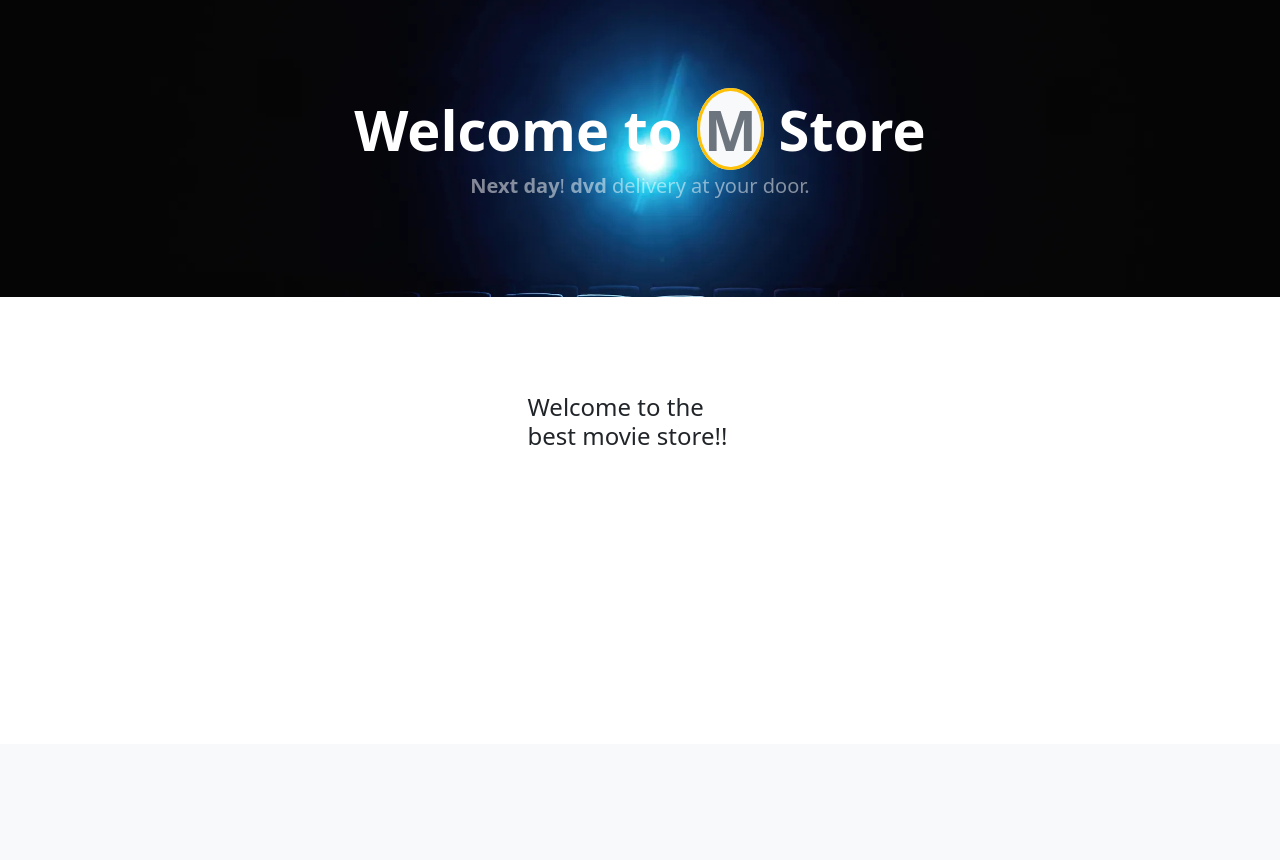
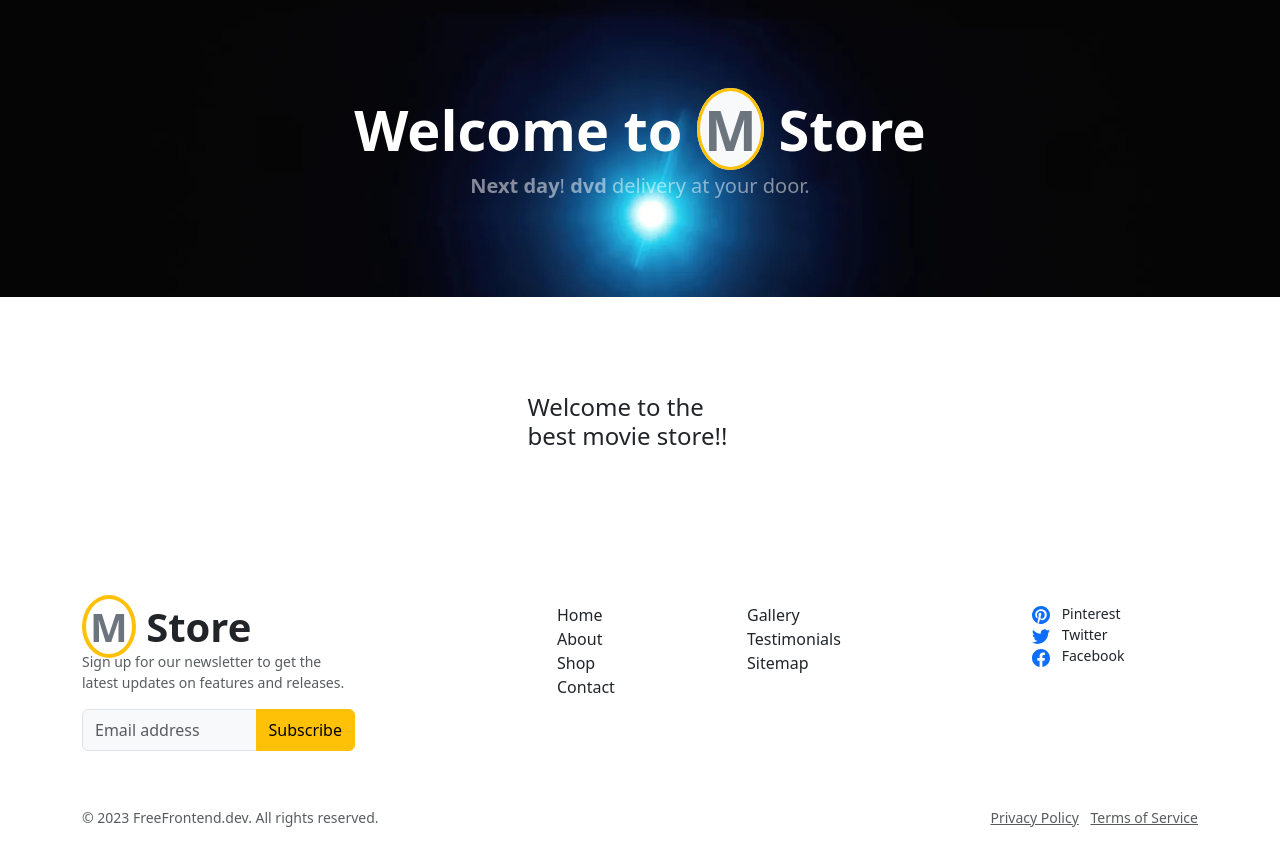
Before and after one commit to johnclamy/django-moviestore-project, a Django app: page / in a window 1280 px wide. Shown: the part 56-916 px from the top of the page. Before the commit the page ends 501 px from the top, so only its background shows below. Run offline with Django 5.2, Linux system fonts and the light colour scheme; some libraries are stand-ins or nearby versions.

Commit message:
setup the footer in the base.html template

```diff
--- a/moviestore/moviestore/templates/base.html
+++ b/moviestore/moviestore/templates/base.html
@@ -50,5 +50,74 @@
             {% endblock content %}
         </div>
         <!-- Footer -->
+        <footer class="py-4">
+            <div class="container">
+                <div class="row pt-4 mb-4 mb-lg-5">
+                    <div class="col-12 col-lg-3 pe-lg-0 mb-4 mb-lg-0">
+                        <a class="text-decoration-none text-capitalize display-6 fw-bolder" href="{% url 'home.index' %}"><span class="border border-4 rounded-circle border-warning text-secondary px-1" width="300">m</span> <b class="text-dark">store</b></a>
+                        <p class="small text-muted mb-3">Sign up for our newsletter to get the latest updates on features and releases.</p>
+                        <div class="input-group">
+                            <input class="form-control bg-light" placeholder="Email address" type="text"> <button class="btn btn-warning py-2" type="button">Subscribe</button>
+                        </div>
+                    </div>
+                    <div class="col-12 col-lg-2"></div>
+                    <div class="col-6 col-lg-2">
+                        <ul class="list-unstyled">
+                            <li class="nav-item">
+                                <a class="text-dark text-decoration-none" href="">Home</a>
+                            </li>
+                            <li class="nav-item">
+                                <a class="text-dark text-decoration-none" href="">About</a>
+                            </li>
+                            <li class="nav-item">
+                                <a class="text-dark text-decoration-none" href="">Shop</a>
+                            </li>
+                            <li class="nav-item">
+                                <a class="text-dark text-decoration-none" href="">Contact</a>
+                            </li>
+                        </ul>
+                    </div>
+                    <div class="col-6 col-lg-2">
+                        <ul class="list-unstyled">
+                            <li class="nav-item">
+                                <a class="text-dark text-decoration-none" href="">Gallery</a>
+                            </li>
+                            <li class="nav-item">
+                                <a class="text-dark text-decoration-none" href="">Testimonials</a>
+                            </li>
+                            <li class="nav-item">
+                                <a class="text-dark text-decoration-none" href="">Sitemap</a>
+                            </li>
+                        </ul>
+                    </div>
+                    <div class="col-12 col-lg-1"></div>
+                    <div class="col-12 col-lg-2 small mt-4 mt-lg-0">
+                        <ul class="list-unstyled">
+                            <li class="nav-item">
+                                <a class="text-dark text-decoration-none" href=""><svg class="bi bi-pinterest text-primary me-2" fill="currentColor" height="18" viewbox="0 0 16 16" width="18" xmlns="http://www.w3.org/2000/svg">
+                                <path d="M8 0a8 8 0 0 0-2.915 15.452c-.07-.633-.134-1.606.027-2.297.146-.625.938-3.977.938-3.977s-.239-.479-.239-1.187c0-1.113.645-1.943 1.448-1.943.682 0 1.012.512 1.012 1.127 0 .686-.437 1.712-.663 2.663-.188.796.4 1.446 1.185 1.446 1.422 0 2.515-1.5 2.515-3.664 0-1.915-1.377-3.254-3.342-3.254-2.276 0-3.612 1.707-3.612 3.471 0 .688.265 1.425.595 1.826a.24.24 0 0 1 .056.23c-.061.252-.196.796-.222.907-.035.146-.116.177-.268.107-1-.465-1.624-1.926-1.624-3.1 0-2.523 1.834-4.84 5.286-4.84 2.775 0 4.932 1.977 4.932 4.62 0 2.757-1.739 4.976-4.151 4.976-.811 0-1.573-.421-1.834-.919l-.498 1.902c-.181.695-.669 1.566-.995 2.097A8 8 0 1 0 8 0z"></path></svg> Pinterest</a>
+                            </li>
+                            <li class="nav-item">
+                                <a class="text-dark text-decoration-none" href=""><svg class="bi bi-twitter text-primary me-2" fill="currentColor" height="18" viewbox="0 0 16 16" width="18" xmlns="http://www.w3.org/2000/svg">
+                                <path d="M5.026 15c6.038 0 9.341-5.003 9.341-9.334 0-.14 0-.282-.006-.422A6.685 6.685 0 0 0 16 3.542a6.658 6.658 0 0 1-1.889.518 3.301 3.301 0 0 0 1.447-1.817 6.533 6.533 0 0 1-2.087.793A3.286 3.286 0 0 0 7.875 6.03a9.325 9.325 0 0 1-6.767-3.429 3.289 3.289 0 0 0 1.018 4.382A3.323 3.323 0 0 1 .64 6.575v.045a3.288 3.288 0 0 0 2.632 3.218 3.203 3.203 0 0 1-.865.115 3.23 3.23 0 0 1-.614-.057 3.283 3.283 0 0 0 3.067 2.277A6.588 6.588 0 0 1 .78 13.58a6.32 6.32 0 0 1-.78-.045A9.344 9.344 0 0 0 5.026 15z"></path></svg> Twitter</a>
+                            </li>
+                            <li class="nav-item">
+                                <a class="text-dark text-decoration-none" href=""><svg class="bi bi-facebook text-primary me-2" fill="currentColor" height="18" viewbox="0 0 16 16" width="18" xmlns="http://www.w3.org/2000/svg">
+                                <path d="M16 8.049c0-4.446-3.582-8.05-8-8.05C3.58 0-.002 3.603-.002 8.05c0 4.017 2.926 7.347 6.75 7.951v-5.625h-2.03V8.05H6.75V6.275c0-2.017 1.195-3.131 3.022-3.131.876 0 1.791.157 1.791.157v1.98h-1.009c-.993 0-1.303.621-1.303 1.258v1.51h2.218l-.354 2.326H9.25V16c3.824-.604 6.75-3.934 6.75-7.951z"></path></svg> Facebook</a>
+                            </li>
+                        </ul>
+                    </div>
+                </div>
+                <div class="border-top d-lg-none"></div>
+                <div class="d-block d-lg-flex justify-content-between py-3 py-lg-2">
+                    <div class="small mb-2 mb-lg-0 text-muted">
+                        © 2023 FreeFrontend.dev. All rights reserved.
+                    </div>
+                    <div class="small">
+                        <a class="d-block d-lg-inline text-muted ms-lg-2 mb-2 mb-lg-0" href="">Privacy Policy</a> <a class="d-block d-lg-inline text-muted ms-lg-2" href="">Terms of Service</a>
+                    </div>
+                </div>
+            </div>
+        </footer>
     </body>
 </html>
```
